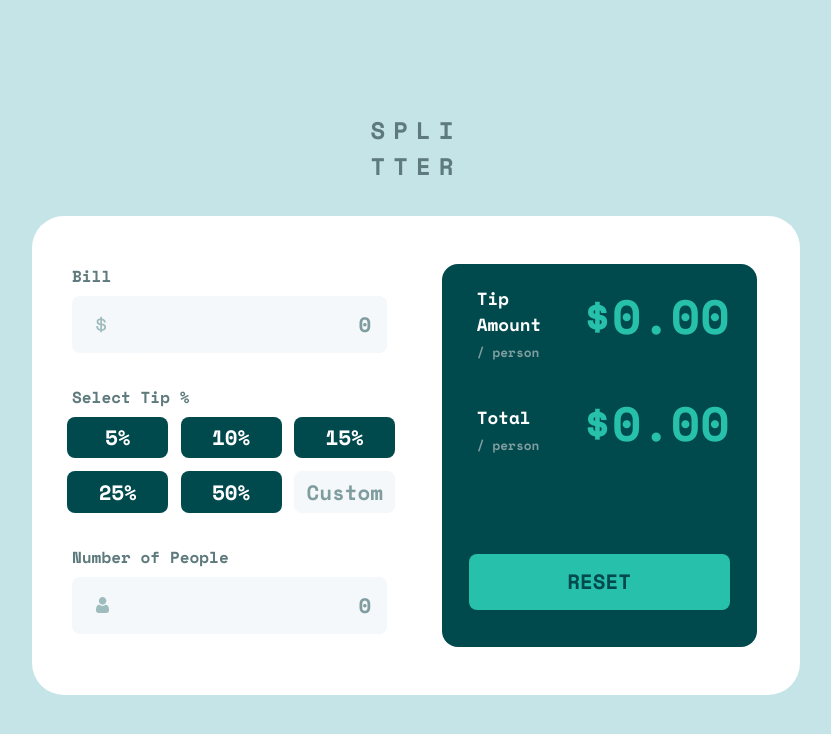
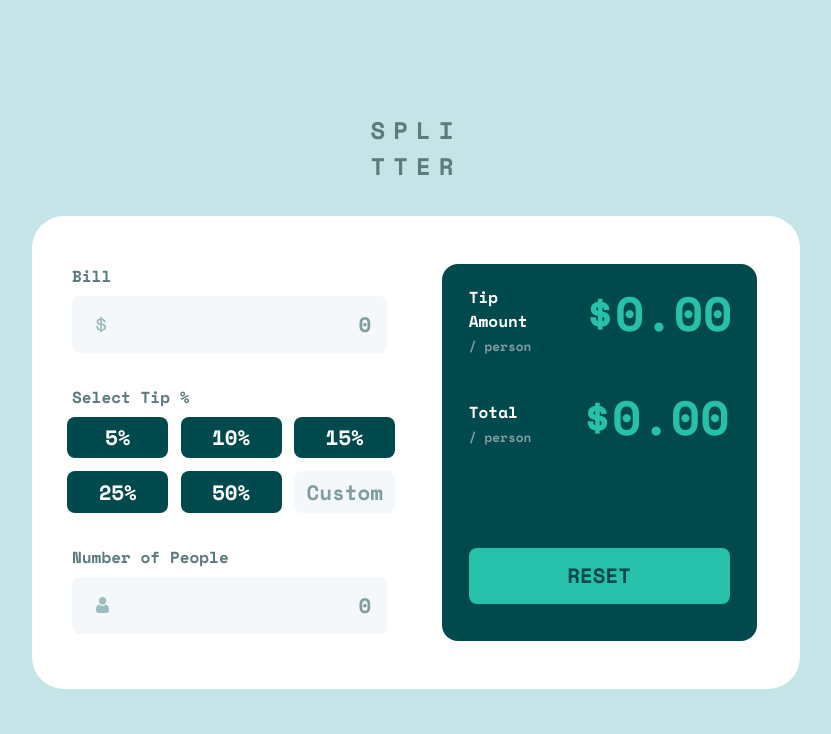
Before and after one commit to jorgecorderozx/tipSplit, a plain HTML site: page index.html in a window 1280 px wide. Shown: the whole page, without its empty margins (224-1055 px from the left). Drawn offline with nearby package versions, Linux system fonts and the light colour scheme.

Commit message:
Minor styling changes

```diff
--- a/index.html
+++ b/index.html
@@ -73,6 +73,7 @@
 
     </form>
   </main>
+  <script src="script.js"></script>
 </body>
 
 </html>
--- a/styles.css
+++ b/styles.css
@@ -148,6 +148,13 @@ input[name="percentageInput"]{
 #generalOutputContainer > div {
     align-items: center;
     justify-content: space-between;
+    font-size: 1rem;
+}
+
+#generalOutputContainer p {
+    max-width: 60%;
+    justify-self: flex-end;
+    overflow-x: scroll;
 }
 
 input[type="reset"]{
@@ -206,7 +213,8 @@ input:focus{
     outline: none;
 }
 
-@media (min-width:1024px){
+
+@media (min-width:1280px){
     main{
         justify-content: center;
         align-items: center;
@@ -220,6 +228,7 @@ input:focus{
 
         flex-direction: row;
         width: 60vw;
+        max-width: 867px;
         padding: 3rem;
         gap: 10%;
     }
@@ -242,6 +251,7 @@ input:focus{
 
 
     #generalOutputContainer {
+        max-width: 390px;
         margin-top: 0;
         gap: 2rem;
         padding: 1.3rem 1.7rem;
@@ -251,12 +261,8 @@ input:focus{
         gap: 8%;
     }
 
-    h2 {
-        margin-left: 0.5rem;
-    }
-
     h2, span {
-        font-size: 110%;
+        font-size: 1rem;
     }
 
     h2 + p {
```
